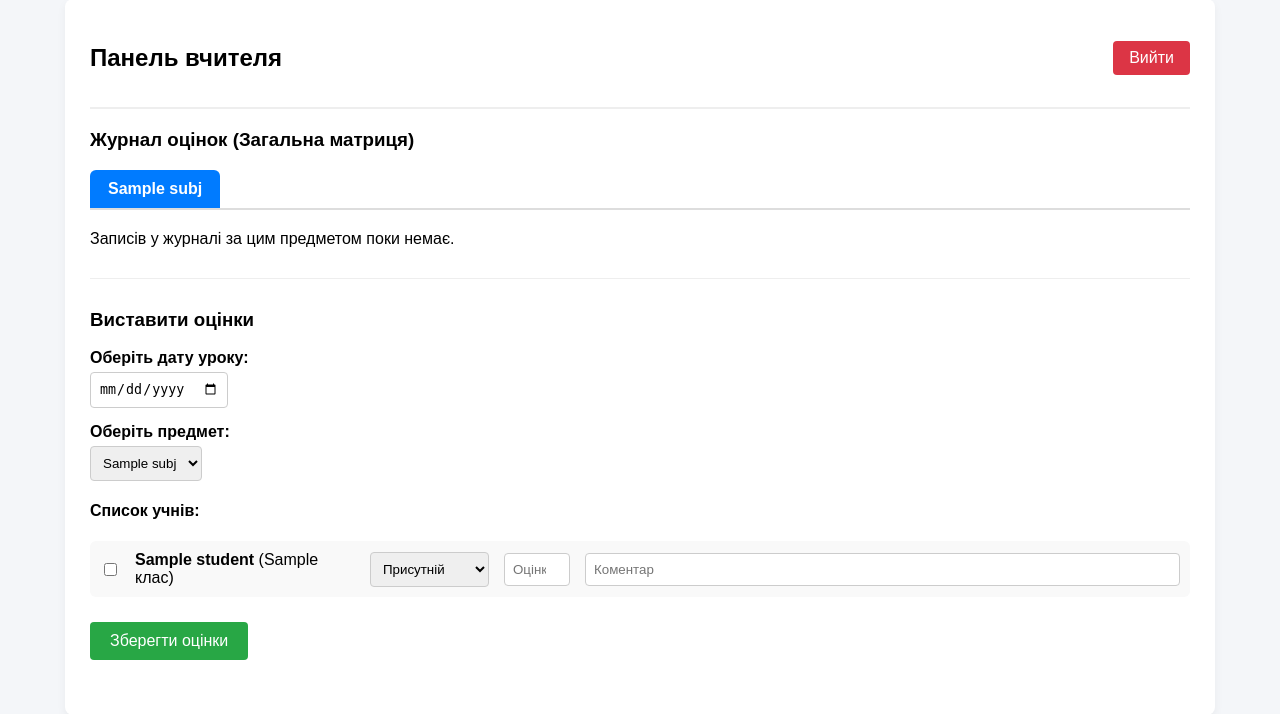
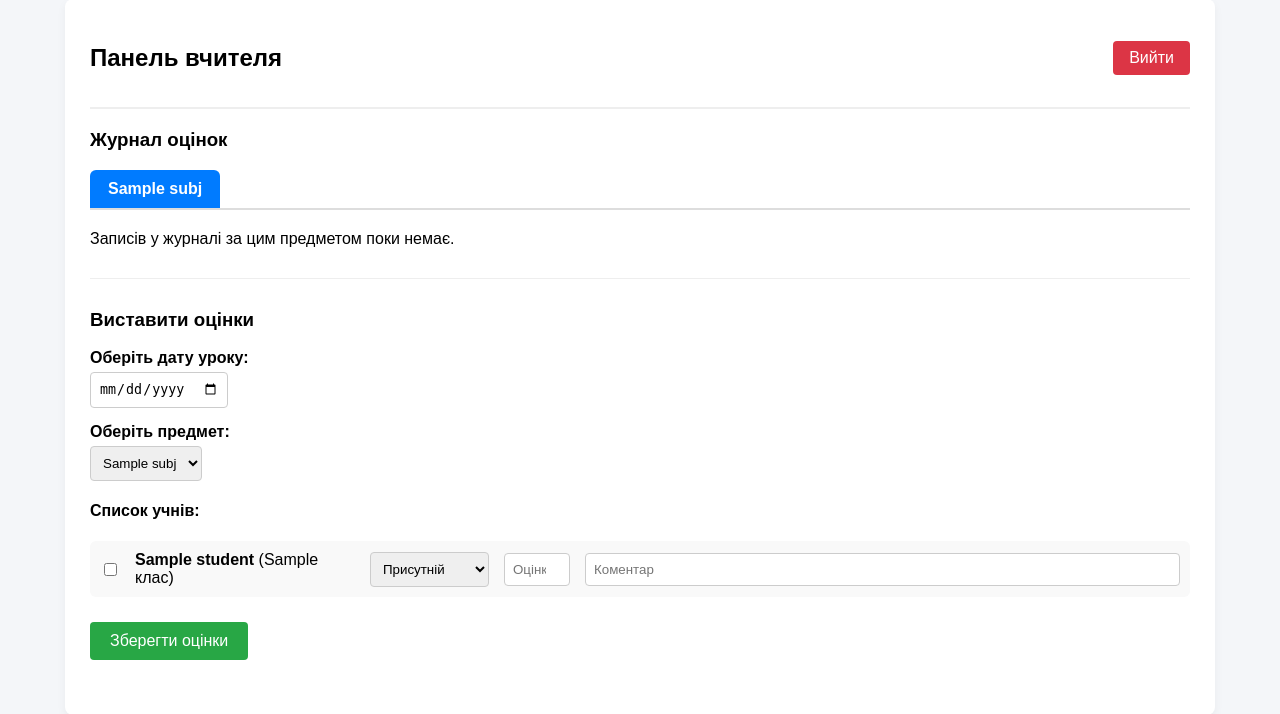
Before and after one commit to tymur75275-maker/School-server, a Flask app: template templates/teacher.html in a window 1280 px wide. Shown: the part 21-735 px from the top of the page. Run offline with Flask 3, Linux system fonts and the light colour scheme; the template is opened without the code that fills it: most values are stand-ins (such as "Sample title", 1, 10 or a date in 2020).

Commit message:
Update teacher.html

```diff
--- a/templates/teacher.html
+++ b/templates/teacher.html
@@ -3,7 +3,7 @@
 <head>
     <meta charset="UTF-8">
     <meta name="viewport" content="width=device-width, initial-scale=1.0">
-    <title>Панель вчителя</title>
+    <title>Кабінет вчителя</title>
     <style>
         body { font-family: Arial, sans-serif; background: #f4f6f9; margin: 0; padding: 20px; }
         .container { max-width: 1100px; background: white; margin: 0 auto; padding: 25px; border-radius: 8px; box-shadow: 0 4px 10px rgba(0,0,0,0.05); }
@@ -50,7 +50,7 @@
 
         <!-- Секція 1: Журнал оцінок з перемикачем предметів -->
         <div class="section">
-            <h3>Журнал оцінок (Загальна матриця)</h3>
+            <h3>Журнал оцінок</h3>
 
             {% if teacher_subjects %}
                 <div class="tabs">
```
